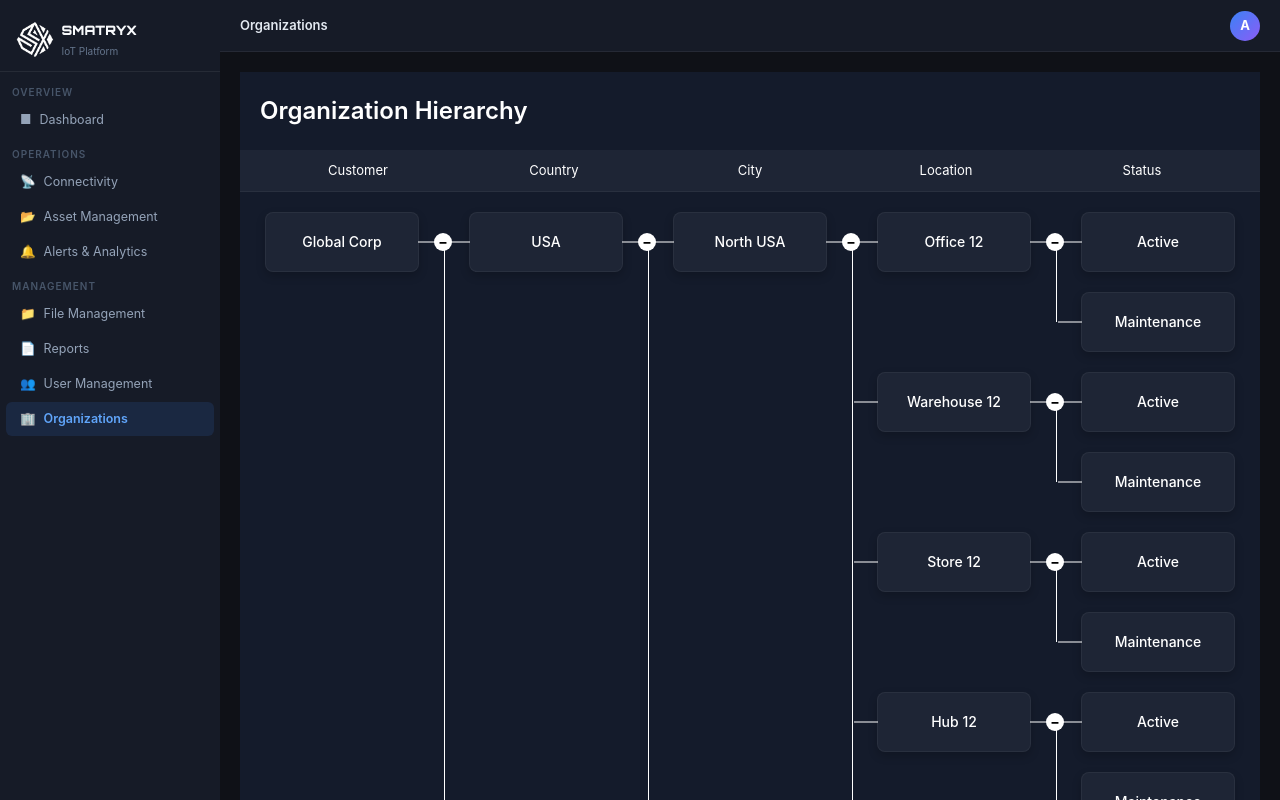
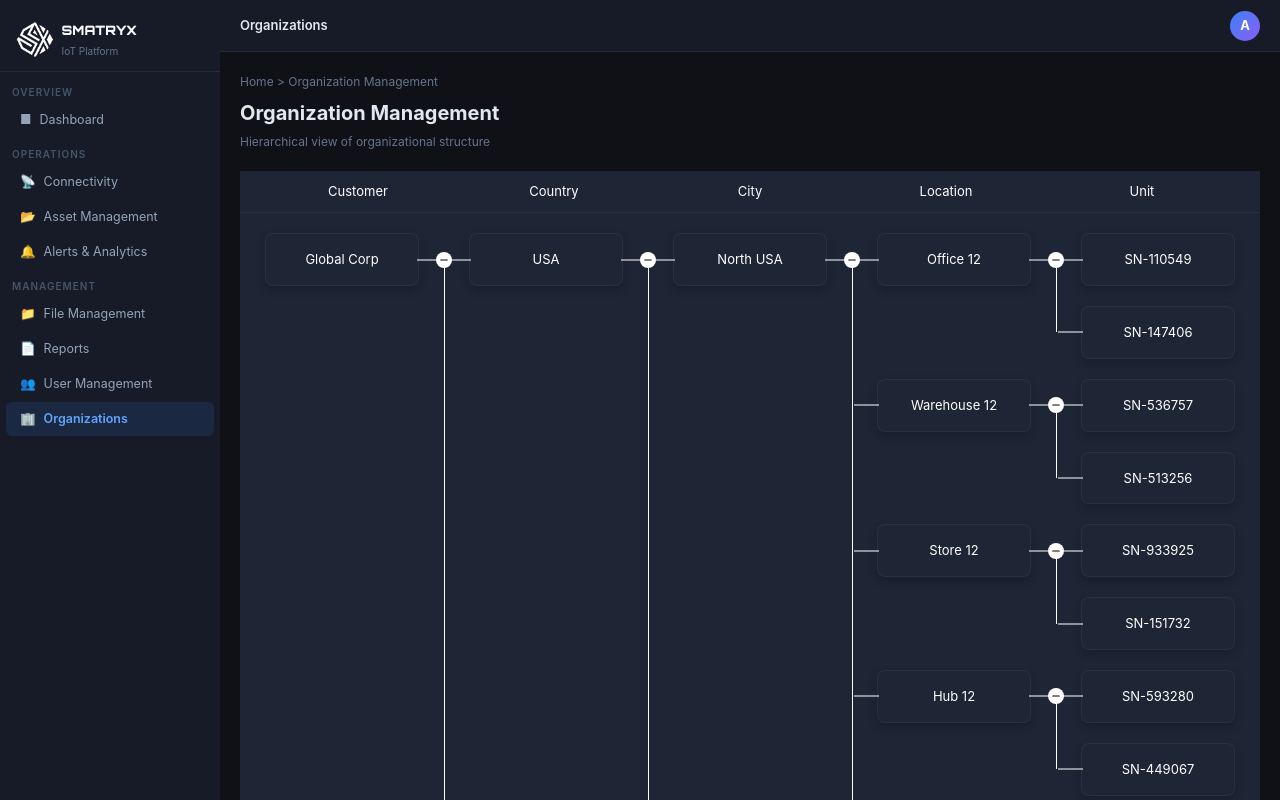
Before and after one commit to pawankrprasad/iot-platform-demo, a React (Vite) app: page /orgs in a window 1280 px wide. Built offline with nearby package versions, Linux system fonts and the light colour scheme; sample sign-in values are in the browser's storage.

Commit message:
org tree changes

```diff
--- a/src/App.css
+++ b/src/App.css
@@ -31,6 +31,33 @@ body {
   background-color: #ffffff;
   color: #333333;
   line-height: 1.6;
+}
+
+/* Global Scrollbar Styles */
+::-webkit-scrollbar {
+  width: 12px;
+  height: 12px;
+}
+
+::-webkit-scrollbar-track {
+  background: rgba(0, 0, 0, 0.1);
+  border-radius: 6px;
+}
+
+::-webkit-scrollbar-thumb {
+  background: rgba(100, 100, 100, 0.5);
+  border-radius: 6px;
+  transition: background 0.3s ease;
+}
+
+::-webkit-scrollbar-thumb:hover {
+  background: rgba(100, 100, 100, 0.8);
+}
+
+/* Firefox Scrollbar */
+* {
+  scrollbar-width: thin;
+  scrollbar-color: rgba(100, 100, 100, 0.5) rgba(0, 0, 0, 0.1);
 }
 
 a {
--- a/src/components/orgTree/HierarchyGrid.jsx
+++ b/src/components/orgTree/HierarchyGrid.jsx
@@ -3,7 +3,7 @@ import "./styles.css";
 
 export default function HierarchyGrid({ data = [] }) {
     const COLUMNS = 5;
-    const headers = ["Customer", "Country", "City", "Location", "Status"];
+    const headers = ["Customer", "Country", "City", "Location", "Unit"];
     const [expandedNodes, setExpandedNodes] = useState({});
 
     // Build tree structure from flat data
@@ -175,7 +175,15 @@ export default function HierarchyGrid({ data = [] }) {
                                             aria-label={`${isExpanded ? 'Collapse' : 'Expand'} ${node.title}`}
                                             aria-expanded={isExpanded}
                                         >
-                                            {isExpanded ? "−" : "+"}
+                                            {isExpanded ? (
+                                                <svg width="8" height="8" viewBox="0 0 10 10" fill="none" xmlns="http://www.w3.org/2000/svg">
+                                                    <path d="M1 5H9" stroke="currentColor" strokeWidth="1.5" strokeLinecap="round"/>
+                                                </svg>
+                                            ) : (
+                                                <svg width="8" height="8" viewBox="0 0 10 10" fill="none" xmlns="http://www.w3.org/2000/svg">
+                                                    <path d="M5 1V9M1 5H9" stroke="currentColor" strokeWidth="1.5" strokeLinecap="round"/>
+                                                </svg>
+                                            )}
                                         </button>
                                     )}
                                 </div>
--- a/src/components/orgTree/styles.css
+++ b/src/components/orgTree/styles.css
@@ -1,8 +1,37 @@
 /* Grid Wrapper */
 .grid-wrapper {
     padding: 0;
-    min-height: 100vh;
+    max-height: calc(100vh - 120px);
     width: 100%;
+    overflow-y: auto;
+    overflow-x: hidden;
+    background: rgb(30, 37, 53);
+}
+
+/* Scrollbar Styles */
+.grid-wrapper::-webkit-scrollbar {
+    width: 10px;
+}
+
+.grid-wrapper::-webkit-scrollbar-track {
+    background: rgba(0, 0, 0, 0.2);
+    border-radius: 5px;
+}
+
+.grid-wrapper::-webkit-scrollbar-thumb {
+    background: rgba(255, 255, 255, 0.2);
+    border-radius: 5px;
+    transition: background 0.3s ease;
+}
+
+.grid-wrapper::-webkit-scrollbar-thumb:hover {
+    background: rgba(255, 255, 255, 0.4);
+}
+
+/* Firefox Scrollbar */
+.grid-wrapper {
+    scrollbar-width: thin;
+    scrollbar-color: rgba(255, 255, 255, 0.2) rgba(0, 0, 0, 0.2);
 }
 
 /* Grid Header */
@@ -80,8 +109,8 @@
     right: -8px;
     top: 50%;
     transform: translateY(-50%);
-    width: 18px;
-    height: 18px;
+    width: 16px;
+    height: 16px;
     border-radius: 50%;
     background: white;
     color: black;
@@ -111,7 +140,7 @@
     padding: 15px;
     box-shadow: 0 4px 10px rgba(0, 0, 0, 0.2);
     text-align: center;
-    min-height: 60px;
+    min-height: 50px;
     display: flex;
     align-items: center;
     justify-content: center;
@@ -119,8 +148,6 @@
     position: relative;
     margin: auto;
     color: white;
-    font-size: 14px;
-    font-weight: 500;
 }
 
 /* Horizontal connector lines (before and after) */
@@ -130,7 +157,7 @@
     position: absolute;
     top: 50%;
     transform: translateY(-50%);
-    width: 24px;
+    width: 25px;
     height: 1px;
     background: white;
 }
--- a/src/pages/OrgManagement.jsx
+++ b/src/pages/OrgManagement.jsx
@@ -1,4 +1,5 @@
 import HierarchyGrid from "../components/orgTree/HierarchyGrid";
+import { PageHeader } from '../components';
 
 /**
  * Generate large hierarchical data structure: Customer → Countries → Cities → Locations → Status
@@ -48,12 +49,13 @@ const generateHierarchicalData = () => {
         });
     });
 
-    // Status (2 per location)
+    // Serial Numbers (2 per location)
     const statuses = ["Active", "Maintenance"];
 
     locationIds.forEach((locationId, index) => {
         statuses.forEach(status => {
-            data.push({ id: currentId, title: status, parentId: locationId });
+            const randomNumber = Math.floor(100000 + Math.random() * 900000);
+            data.push({ id: currentId, title: `SN-${randomNumber}`, parentId: locationId });
             currentId++;
         });
     });
@@ -65,19 +67,12 @@ const hierarchicalData = generateHierarchicalData();
 
 export function OrgManagement() {
     return (
-        <div style={{
-            minHeight: "100vh",
-            background: "rgb(20, 27, 43)",
-            color: "white"
-        }}>
-            <h1 style={{
-                padding: "20px",
-                margin: 0,
-                fontSize: "24px",
-                fontWeight: 600
-            }}>
-                Organization Hierarchy
-            </h1>
+        <div>
+            <PageHeader
+                title="Organization Management"
+                sub="Hierarchical view of organizational structure"
+                crumbs={['Home', 'Organization Management']}
+            />
             <HierarchyGrid data={hierarchicalData} />
         </div>
     );
```
